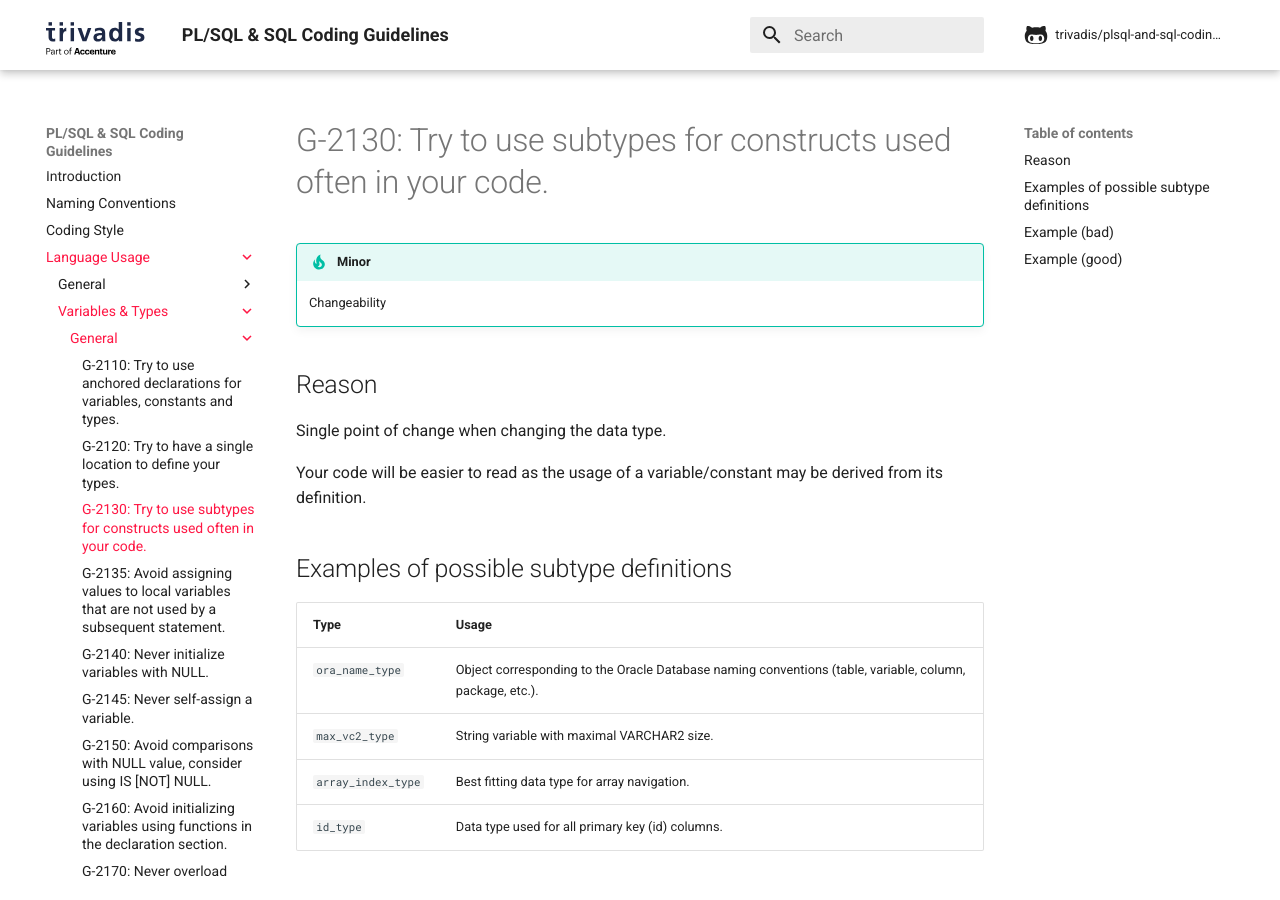
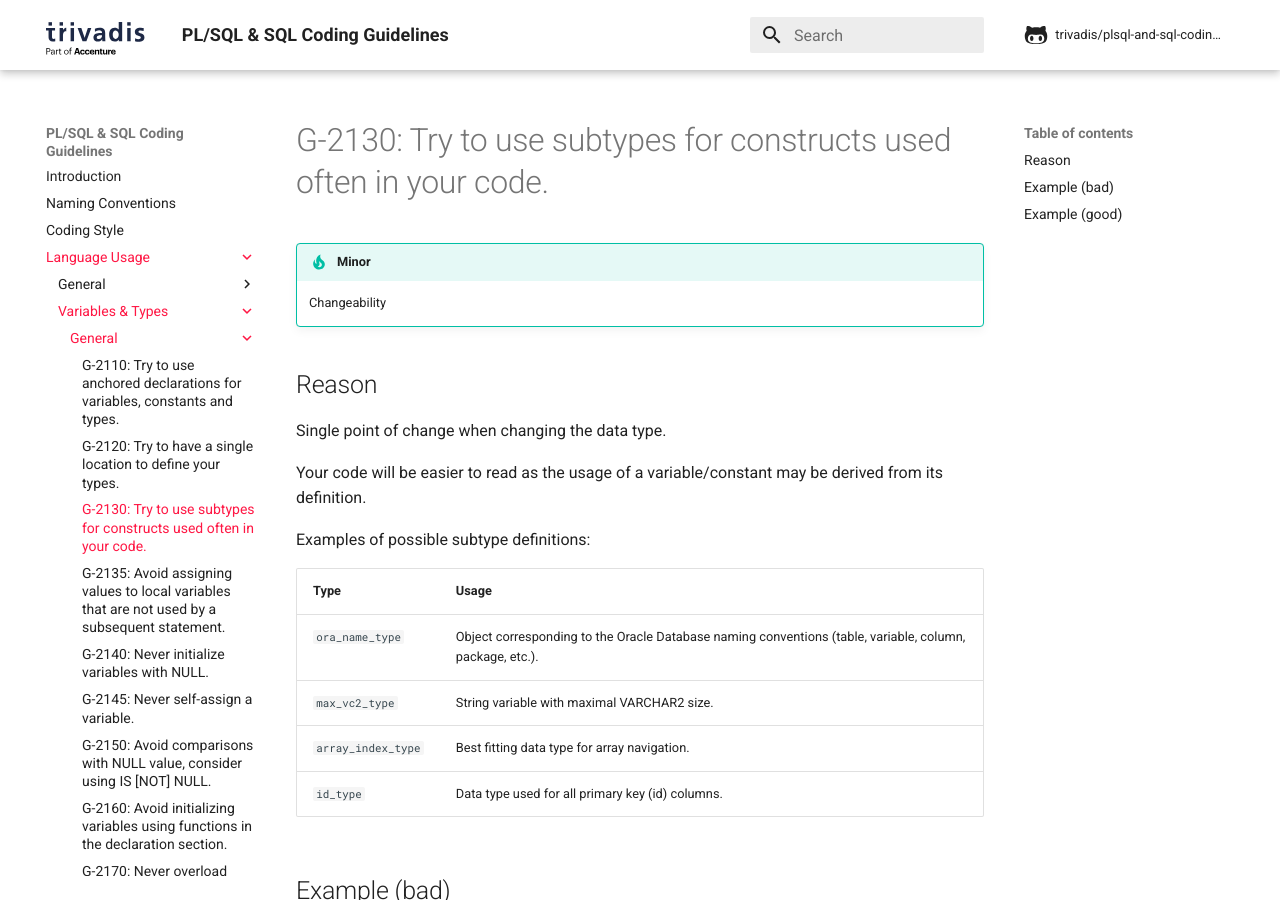
Before and after one commit to Trivadis/plsql-and-sql-coding-guidelines, an MkDocs documentation site: the page built from docs/4-language-usage/2-variables-and-types/1-general/g-2130.md, in a window 1280 px wide and 900 px high. Built offline with MkDocs 1.6.1 and Material for MkDocs 9.7.7, drawn with Linux system fonts in a browser that asks for light colours; comment, search, counter and statistics services are not loaded; the version menu is left out.

Commit message:
make subtype examples part of reason section in G-2130

```diff
--- a/docs/4-language-usage/2-variables-and-types/1-general/g-2130.md
+++ b/docs/4-language-usage/2-variables-and-types/1-general/g-2130.md
@@ -9,7 +9,7 @@ Single point of change when changing the data type.
 
 Your code will be easier to read as the usage of a variable/constant may be derived from its definition.
 
-## Examples of possible subtype definitions
+Examples of possible subtype definitions:
 
 Type               | Usage
 ------------------ | -----
```
